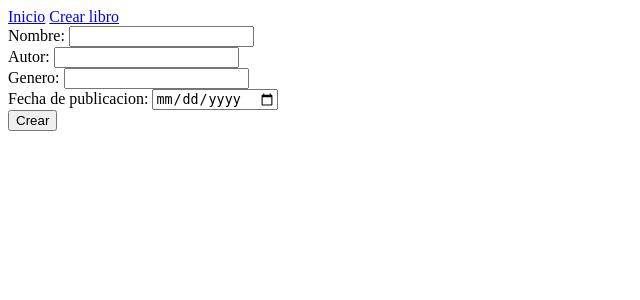
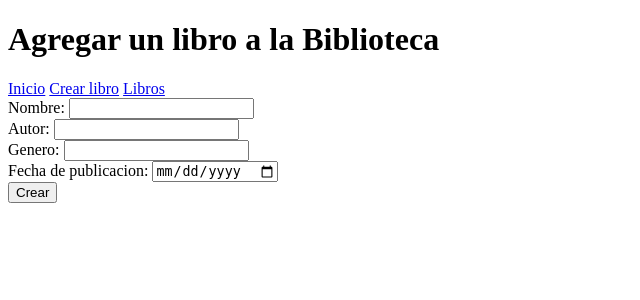
Before and after one commit to renzogimenez64-spec/TuPrimeraPagina-Gimenez, a Django app: page /crear-libro/ in a window 1280 px wide. Shown: the top 300 px of the page, without its empty margins (0-640 px from the left). Run offline with Django 5.2, Linux system fonts and the light colour scheme.

Commit message:
cambio en los templates

```diff
--- a/inicio/models.py
+++ b/inicio/models.py
@@ -7,4 +7,4 @@ class Libro(models.Model):
     fecha_de_publicacion = models.DateField(auto_now_add=True)
 
     def __str__(self):
-        return f"Titulo: {self.nombre} Autor:{self.autor} Generos:{self.genero} Fecha De Publicacion:{self.fecha_de_publicacion}"
+        return f"Titulo: {self.nombre} Autor: {self.autor} Generos: {self.genero} Fecha De Publicacion: {self.fecha_de_publicacion}"
--- a/inicio/templates/inicio/crear_libro.html
+++ b/inicio/templates/inicio/crear_libro.html
@@ -3,12 +3,16 @@
 <head>
     <meta charset="UTF-8">
     <meta name="viewport" content="width=device-width, initial-scale=1.0">
-    <title>Document</title>
+    <title>Crear Libro</title>
 </head>
 <body>
+    <header>
+        <h1>Agregar un libro a la Biblioteca</h1>
+    </header>
     <nav>
         <a href={% url 'inicio'%}>Inicio</a>
         <a href={%url 'crear_libro'%}>Crear libro</a>
+        <a href={%url 'lista_libros'%}>Libros</a>
     </nav>
     <form action={%url "crear_libro"%} method="POST">
         {% csrf_token %}
--- a/inicio/templates/inicio/index.html
+++ b/inicio/templates/inicio/index.html
@@ -6,6 +6,9 @@
     <title>TuPrimeraPagina+Giemenz</title>
 </head>
 <body>
+    <header>
+        <h1>Inicio</h1>
+    </header>
     <nav>
         <a href={% url 'inicio'%}>Inicio</a>
         <a href={%url 'crear_libro'%}>Crear libro</a>
--- a/inicio/templates/inicio/lista_libros.html
+++ b/inicio/templates/inicio/lista_libros.html
@@ -3,7 +3,7 @@
 <head>
     <meta charset="UTF-8">
     <meta name="viewport" content="width=device-width, initial-scale=1.0">
-    <title>Document</title>
+    <title>Listado</title>
 </head>
 <body>
     <nav>
@@ -11,7 +11,7 @@
         <a href={%url 'crear_libro'%}>Crear libro</a>
         <a href={%url 'lista_libros'%}>Libros</a>
     </nav>
-    <h1>Libros</h1>
+    <h1>Libros en la Biblioteca</h1>
     <ul>
         {% for libros in lista_libros %}
         <li>
```
